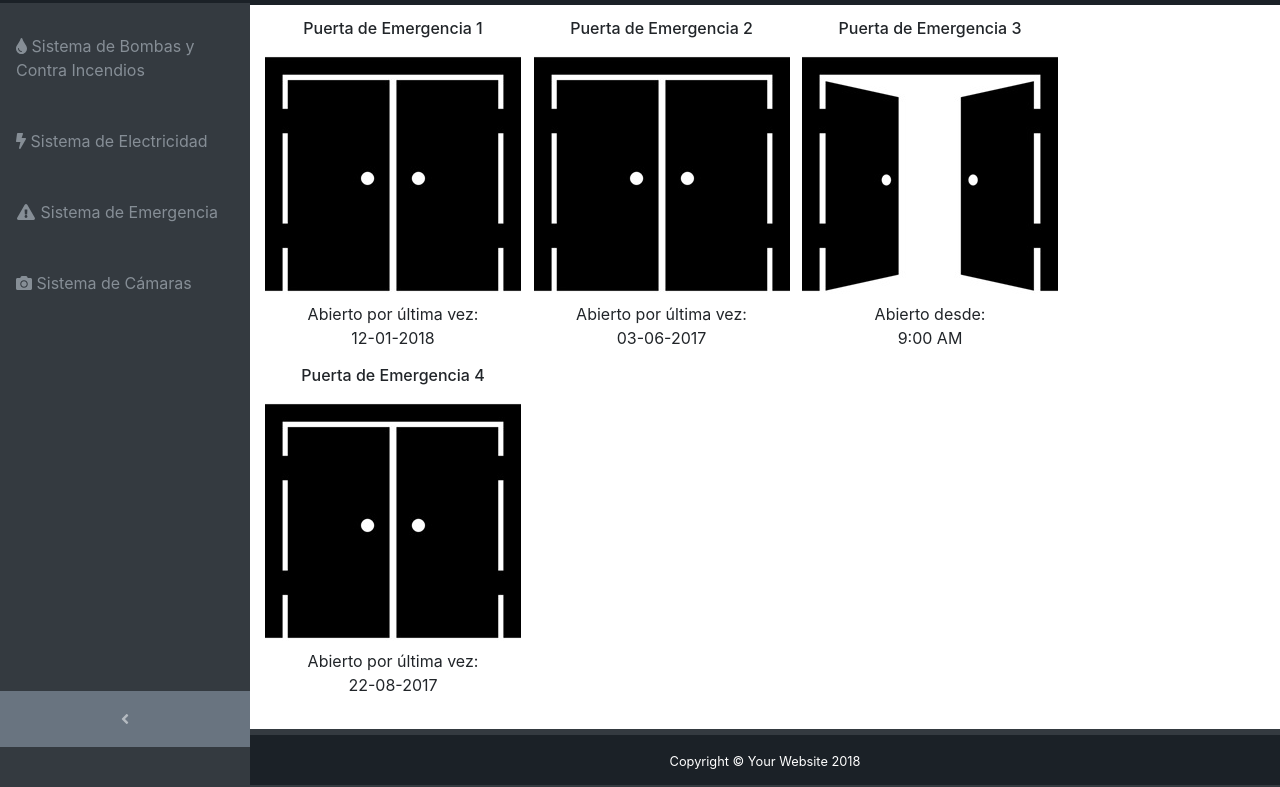
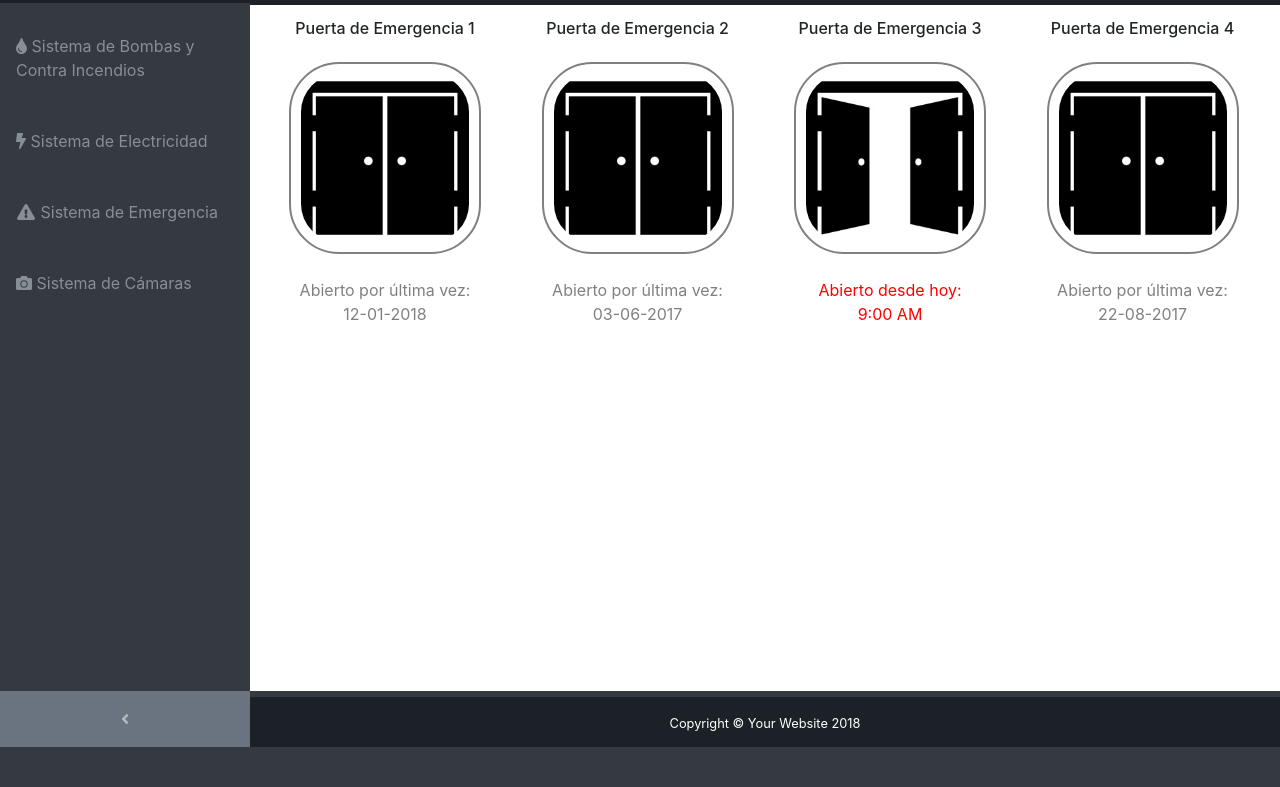
Before and after one commit to jymmak/sistema-sodimac, a plain HTML site: page views/emergencia.html in a window 1280 px wide. Shown: the part 53-840 px from the top of the page. After the commit the page ends 802 px from the top, so only its background shows below. Drawn offline with Linux system fonts and the light colour scheme.

Commit message:
Estilos corregidos en sistema de emergencia

```diff
--- a/css/emergencia.css
+++ b/css/emergencia.css
@@ -3,7 +3,7 @@
   margin: 1.5em;
 }
 
-img {
+img.doors {
   width: 100%;
   padding: 10px;
   border: 2px solid gray;
--- a/views/emergencia.html
+++ b/views/emergencia.html
@@ -15,6 +15,7 @@
   <script defer src="https://use.fontawesome.com/releases/v5.0.10/js/all.js" integrity="sha384-slN8GvtUJGnv6ca26v8EzVaR9DC58QEwsIk9q1QXdCU8Yu8ck/tL/5szYlBbqmS+"
     crossorigin="anonymous"></script>
   <!-- Custom styles for this template-->
+  <link href="../css/emergencia.css" rel="stylesheet">
   <link href="../css/main.css" rel="stylesheet">
 </head>
 
@@ -79,7 +80,7 @@
         <li class="list-inline-item" id="door1">
           <h6 class="text-center">Puerta de Emergencia 1</h6>
           <div class="exit-image-container">
-            <img src="../assets/images/exit-closed.jpg" alt="Puertas cerradas">
+            <img class="doors" src="../assets/images/exit-closed.jpg" alt="Puertas cerradas">
           </div>
           <p class="closed text-center">Abierto por última vez:
             <br>
@@ -89,7 +90,7 @@
         <li class="list-inline-item" id="door2">
           <h6 class="text-center">Puerta de Emergencia 2</h6>
           <div class="exit-image-container">
-            <img src="../assets/images/exit-closed.jpg" alt="Puertas cerradas">
+            <img class="doors" src="../assets/images/exit-closed.jpg" alt="Puertas cerradas">
           </div>
           <p class="closed text-center">Abierto por última vez:
             <br>
@@ -99,9 +100,9 @@
         <li class="list-inline-item" id="door3">
           <h6 class="text-center">Puerta de Emergencia 3</h6>
           <div class="exit-image-container">
-            <img src="../assets/images/exit-open.jpg" alt="Puertas cerradas">
+            <img class="doors" src="../assets/images/exit-open.jpg" alt="Puertas abiertas">
           </div>
-          <p class="open text-center">Abierto desde:
+          <p class="open text-center">Abierto desde hoy:
             <br>
             <span>9:00 AM</span>
           </p>
@@ -109,7 +110,7 @@
         <li class="list-inline-item" id="door4">
           <h6 class="text-center">Puerta de Emergencia 4</h6>
           <div class="exit-image-container">
-            <img src="../assets/images/exit-closed.jpg" alt="Puertas cerradas">
+            <img class="doors" src="../assets/images/exit-closed.jpg" alt="Puertas cerradas">
           </div>
           <p class="closed text-center">Abierto por última vez:
             <br>
```
